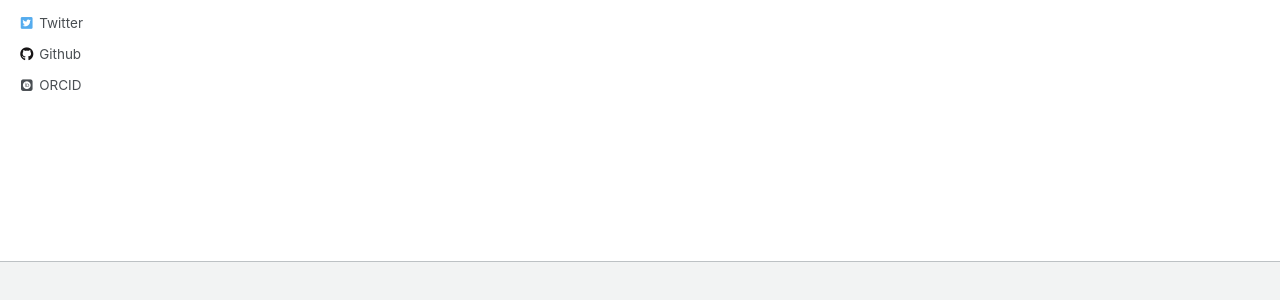
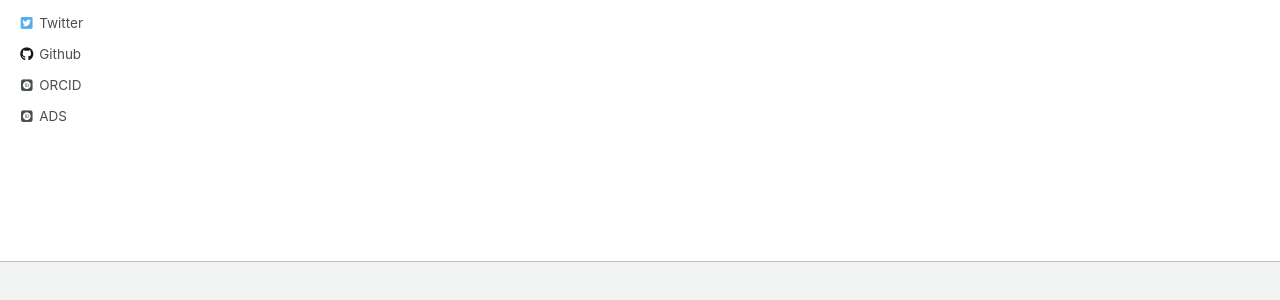
Before and after one commit to gmduvvuri/gmduvvuri.github.io, a Jekyll site: the page built from _pages/about.md, in a window 1280 px wide. Shown: the part 483-783 px from the top of the page. Built offline with Jekyll 4.4.1, drawn with Linux system fonts in a browser that asks for light colours; some web fonts are replaced.

Commit message:
Adding ADS link (fix attempt 7)

```diff
--- a/_config.yml
+++ b/_config.yml
@@ -79,7 +79,7 @@ author:
   github           : "gmduvvuri"
   orcid            : "https://orcid.org/0000-0002-7119-2543"
   twitter          : "GirishDuvvuri"
-  # ads              : "https://ui.adsabs.harvard.edu/search/q=%3D(author%3A%22Duvvuri%2C%20G.%20M.%22%20OR%20%20author%3A%22Duvvuri%2C%20Girish%20M.%22%20OR%20author%3A%22Duvvuri%2C%20Girish%22)%20&sort=date%20desc%2C%20bibcode%20desc&p_=0"
+  ads              : "https://ui.adsabs.harvard.edu/search/q=%3D(author%3A%22Duvvuri%2C%20G.%20M.%22%20OR%20%20author%3A%22Duvvuri%2C%20Girish%20M.%22%20OR%20author%3A%22Duvvuri%2C%20Girish%22)%20&sort=date%20desc%2C%20bibcode%20desc&p_=0"
 
 # Reading Files
 include:
--- a/_includes/author-profile.html
+++ b/_includes/author-profile.html
@@ -42,6 +42,9 @@
       {% endif %}
       {% if author.orcid %}
         <li><a href="{{ author.orcid }}"><i class="ai ai-orcid-square ai-fw"></i> ORCID</a></li>
+        {% endif %}
+      {% if author.ads %}
+        <li><a href="{{ author.ads }}"><i class="ai ai-orcid-square ai-fw"></i> ADS</a></li>
 {% endif %}
     </ul>
   </div>
```
